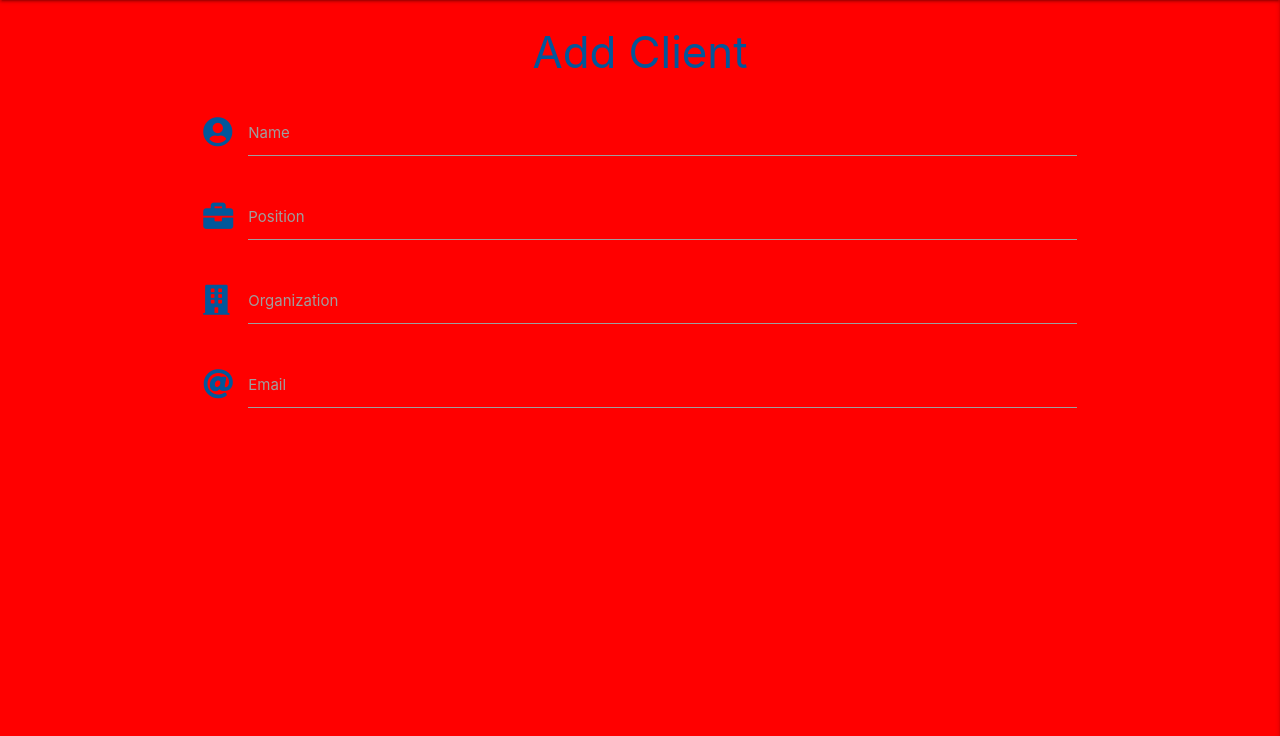
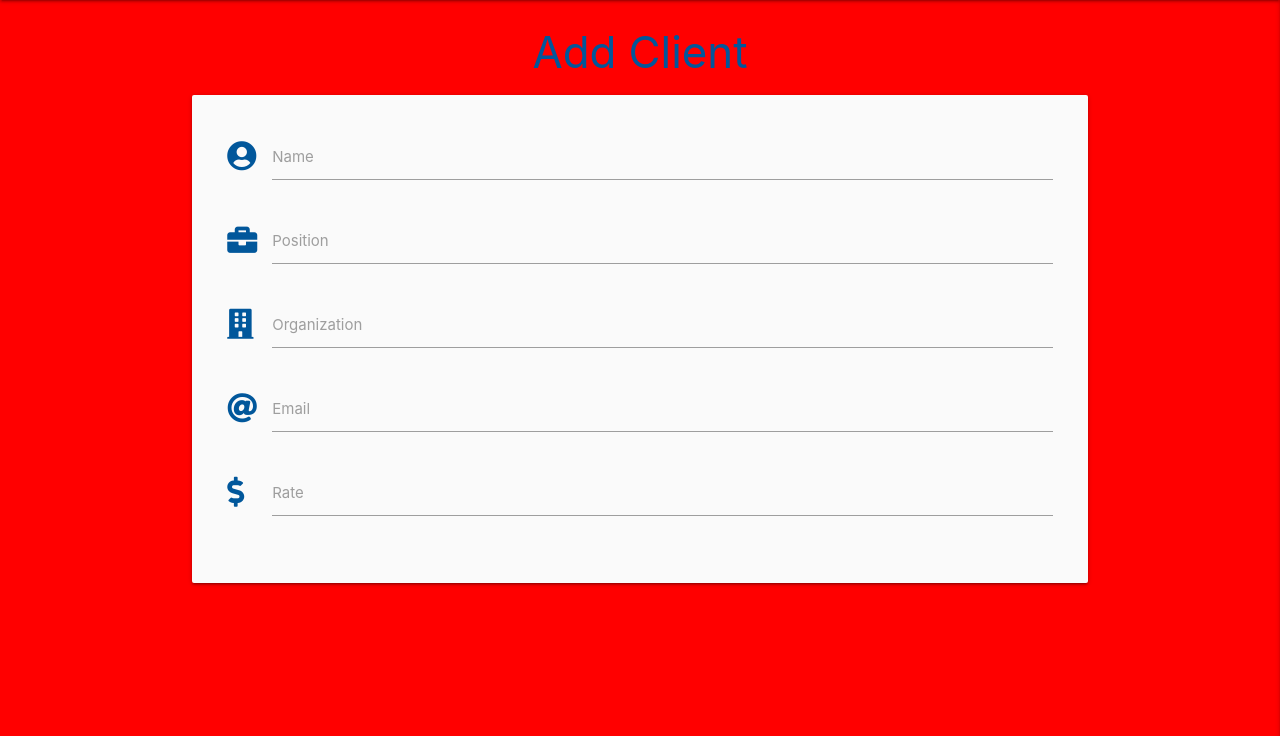
Before and after one commit to Code-Institute-Submissions/katjacodes-invoicingApp_OctResub, a Flask app: page /add_client in a window 1280 px wide. Shown: the part 64-800 px from the top of the page. Run offline with Flask 2, Linux system fonts and the light colour scheme; some libraries are stand-ins or nearby versions.

Commit message:
modify and style form input fields

```diff
--- a/templates/addClient.html
+++ b/templates/addClient.html
@@ -5,28 +5,37 @@
 
     <h3 class="light-blue-text text-darken-4 center-align">Add Client</h3>
 
-    <div class="row">
+    <div class="row card-panel grey lighten-5" >
         <form class="col s12" method="POST" action="">
             <div class="row">
                 <div class="input-field col s12">
                     <i class="fas fa-user-circle prefix light-blue-text text-darken-4"></i>
-                    <input id="icon_prefix" type="text" class="validate">
-                    <label for="icon_prefix">Name</label>
+                    <input id="client_name" minlength="5" maxlength="50"
+                        type="text" class="validate" required>
+                    <label for="client_name">Name</label>
                 </div>
                 <div class="input-field col s12">
                     <i class="fas fa-briefcase prefix light-blue-text text-darken-4"></i>
-                    <input id="icon_briefcase" type="tel" class="validate">
-                    <label for="icon_briefcase">Position</label>
+                    <input id="client_name" minlength="5" maxlength="50"
+                        type="text" class="validate" required>
+                    <label for="client_position">Position</label>
                 </div>
                 <div class="input-field col s12">
                     <i class="fas fa-building prefix light-blue-text text-darken-4"></i>
-                    <input id="icon_building" type="text" class="validate">
-                    <label for="icon_building">Organization</label>
+                    <input id="client_name" minlength="4" maxlength="50"
+                        type="text" class="validate" required>
+                    <label for="iclient_organization">Organization</label>
                 </div>
                 <div class="input-field col s12">
                     <i class="fas fa-at prefix light-blue-text text-darken-4"></i>
-                    <input id="icon_at" type="tel" class="validate">
-                    <label for="icon_at">Email</label>
+                    <input id="client_name" minlength="5" maxlength="50"
+                        type="text" class="validate" required>
+                    <label for="client_email">Email</label>
+                </div>
+                <div class="input-field col s12">
+                    <i class="fas fa-dollar-sign prefix light-blue-text text-darken-4"></i>
+                    <input id="category_name" type="tel" class="validate">
+                    <label for="category_name">Rate</label>
                 </div>
             </div>
         </form>
```
